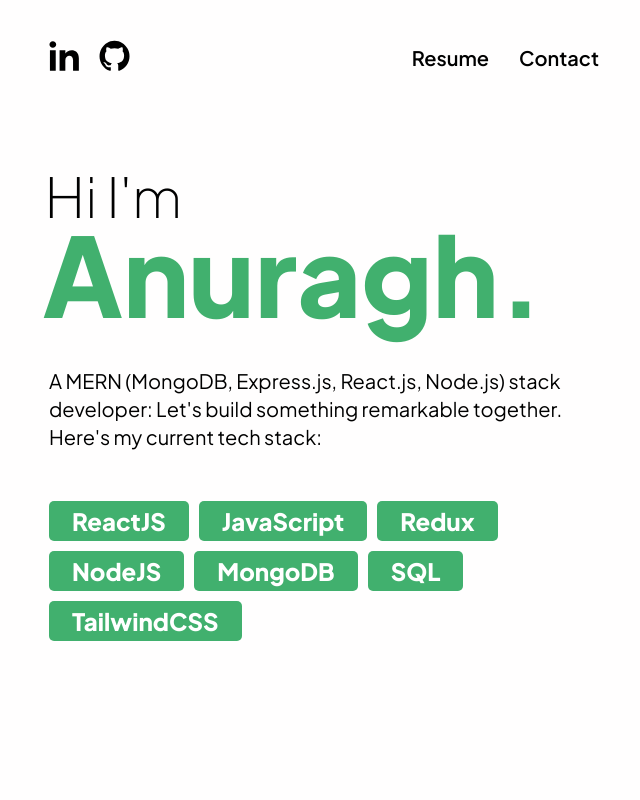
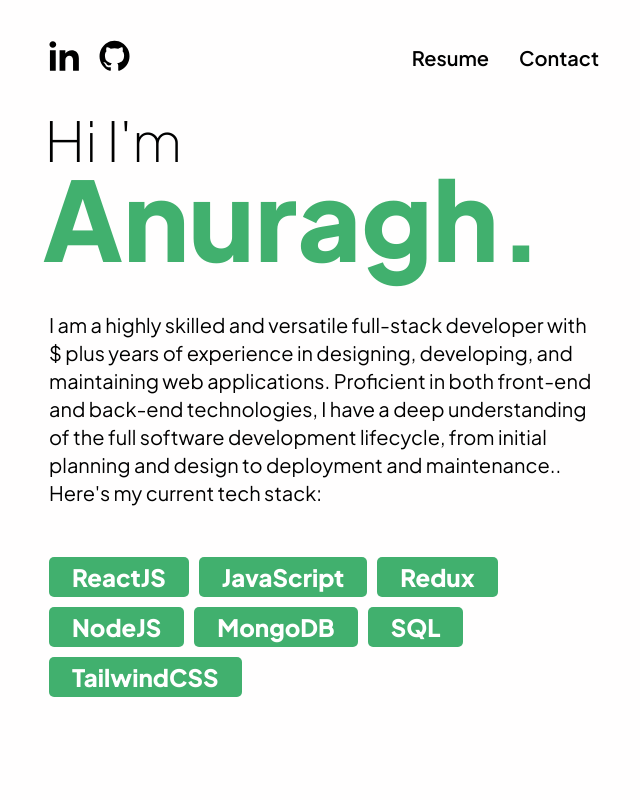
Before and after one commit to Anuragh33/My-Portfolio, a React (Create React App) app: page / in a window 1280 px wide. Shown: the top 800 px of the page, without its empty margins (316-956 px from the left). Built offline with nearby package versions, Linux system fonts and the light colour scheme.

Commit message:
Update header.js

```diff
--- a/src/components/header/header.js
+++ b/src/components/header/header.js
@@ -17,8 +17,12 @@ const Header = () => {
       </RelativeContainer>
 
       <BasicText>
-        A MERN (MongoDB, Express.js, React.js, Node.js) stack developer: Let's
-        build something remarkable together. Here's my current tech stack:
+        I am a highly skilled and versatile full-stack developer with $ plus
+        years of experience in designing, developing, and maintaining web
+        applications. Proficient in both front-end and back-end technologies, I
+        have a deep understanding of the full software development lifecycle,
+        from initial planning and design to deployment and maintenance.. Here's
+        my current tech stack:
       </BasicText>
       <Skills />
     </HeaderContainer>
```
